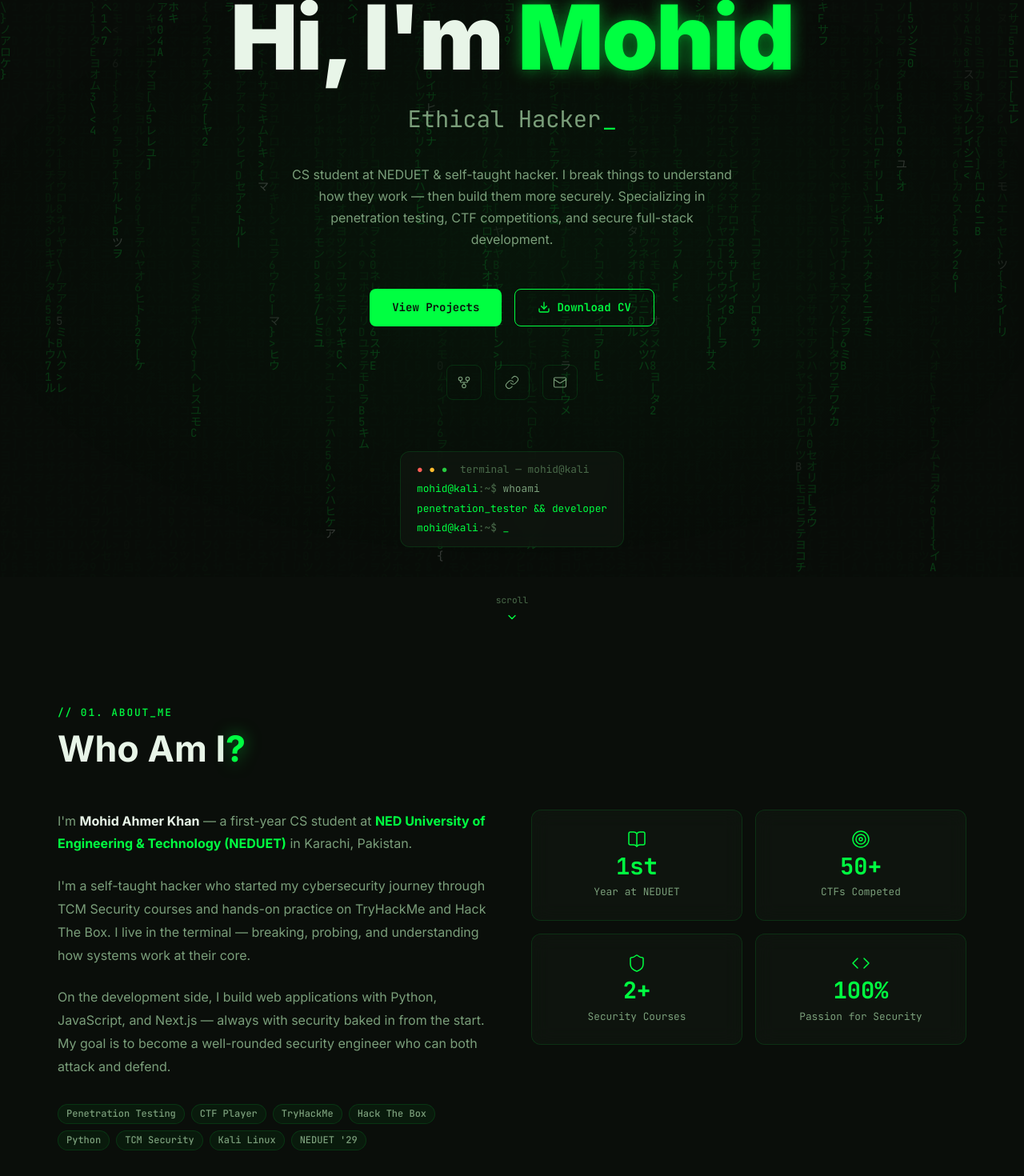
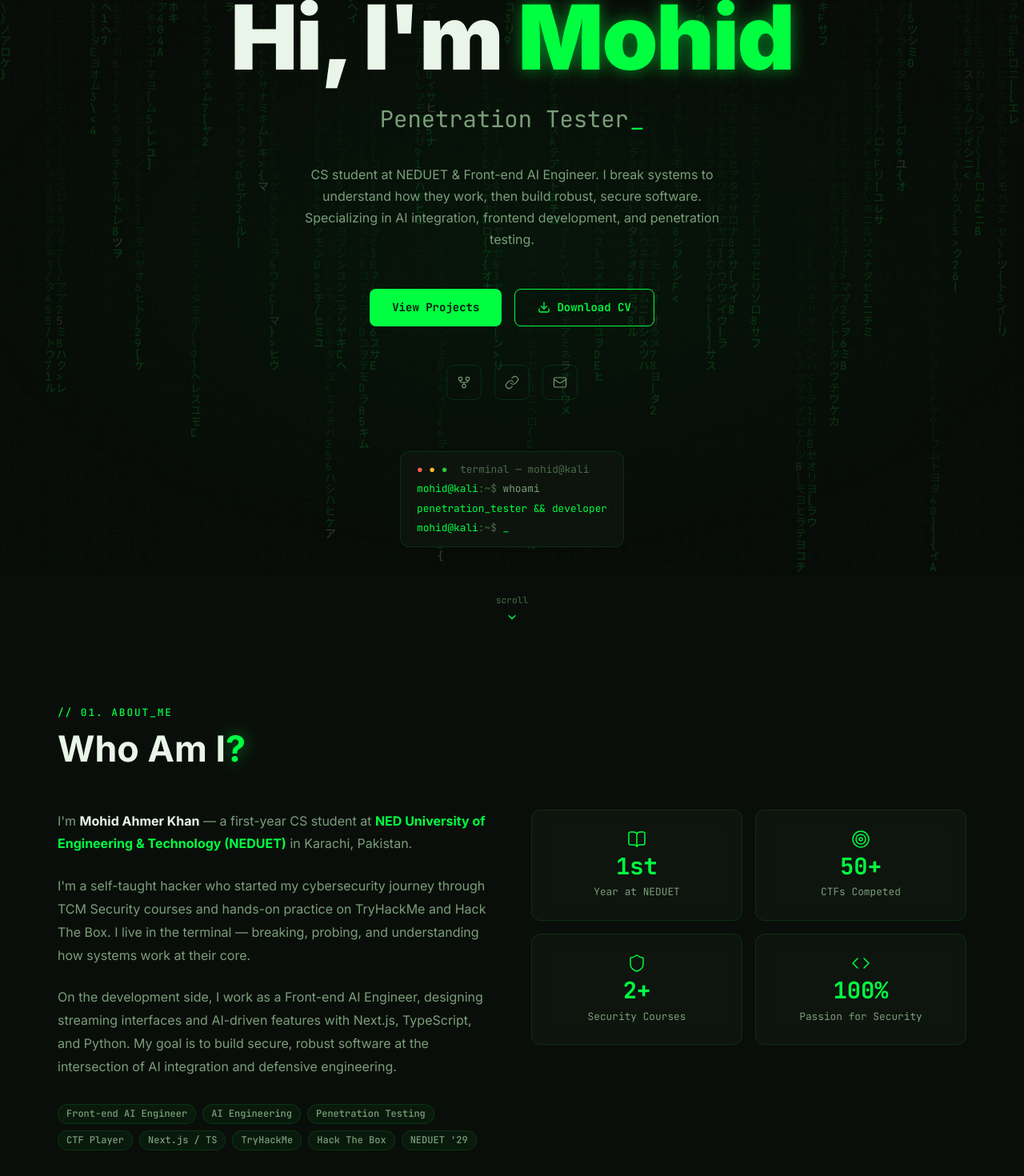
Before and after one commit to Mohidkhan222006/Personal-Portfolio, a Next.js app in the folder portfolio/: page / in a window 1280 px wide. Shown: the part 140-1610 px from the top of the page at 80% size. Built offline with nearby package versions, Linux system fonts and the light colour scheme.

Commit message:
feat(intros): update Hero, About, and Layout metadata to highlight the Front-end AI Engineer role

```diff
--- a/portfolio/src/app/layout.tsx
+++ b/portfolio/src/app/layout.tsx
@@ -2,13 +2,15 @@ import type { Metadata } from "next";
 import "./globals.css";
 
 export const metadata: Metadata = {
-  title: "Mohid Ahmer Khan | Penetration Tester & Software Developer",
+  title: "Mohid Ahmer Khan | Front-end AI Engineer & Security Researcher",
   description:
-    "Portfolio of Mohid Ahmer Khan — CS student at NEDUET, Penetration Tester, Ethical Hacker, and Software Developer from Karachi, Pakistan. Specializing in web application security, network pentesting, CTF competitions, and building secure software.",
+    "Portfolio of Mohid Ahmer Khan — CS student at NEDUET, Front-end AI Engineer, and Penetration Tester from Karachi, Pakistan. Specializing in AI integration, secure software development, and ethical hacking.",
   keywords: [
     "Mohid Ahmer Khan",
     "Mohid Khan",
     "NEDUET",
+    "Front-end AI Engineer",
+    "AI Engineering",
     "Penetration Tester",
     "Ethical Hacker",
     "Cybersecurity",
@@ -27,16 +29,16 @@ export const metadata: Metadata = {
   openGraph: {
     type: "website",
     locale: "en_US",
-    title: "Mohid Ahmer Khan | Penetration Tester & Software Developer",
+    title: "Mohid Ahmer Khan | Front-end AI Engineer & Security Researcher",
     description:
-      "Portfolio of Mohid Ahmer Khan — CS student at NEDUET, Penetration Tester, Ethical Hacker, and Software Developer from Karachi, Pakistan.",
+      "Portfolio of Mohid Ahmer Khan — CS student at NEDUET, Front-end AI Engineer, and Penetration Tester from Karachi, Pakistan.",
     siteName: "Mohid Ahmer Khan — Portfolio",
   },
   twitter: {
     card: "summary_large_image",
-    title: "Mohid Ahmer Khan | Penetration Tester & Software Developer",
+    title: "Mohid Ahmer Khan | Front-end AI Engineer & Security Researcher",
     description:
-      "Portfolio of Mohid Ahmer Khan — CS student at NEDUET, Penetration Tester, Ethical Hacker, and Software Developer.",
+      "Portfolio of Mohid Ahmer Khan — CS student at NEDUET, Front-end AI Engineer, and Penetration Tester.",
   },
   robots: {
     index: true,
--- a/portfolio/src/components/organisms/about/AboutSection.tsx
+++ b/portfolio/src/components/organisms/about/AboutSection.tsx
@@ -75,21 +75,21 @@ export default function AboutSection() {
                 marginBottom: 'var(--space-xl)',
               }}
             >
-              On the development side, I build web applications with Python, JavaScript, and
-              Next.js — always with security baked in from the start. My goal is to become a
-              well-rounded security engineer who can both attack and defend.
+              On the development side, I work as a Front-end AI Engineer, designing streaming interfaces
+              and AI-driven features with Next.js, TypeScript, and Python. My goal is to build secure, robust software
+              at the intersection of AI integration and defensive engineering.
             </p>
 
             {/* Tags */}
             <div style={{ display: 'flex', flexWrap: 'wrap', gap: '8px' }}>
               {[
+                'Front-end AI Engineer',
+                'AI Engineering',
                 'Penetration Testing',
                 'CTF Player',
+                'Next.js / TS',
                 'TryHackMe',
                 'Hack The Box',
-                'Python',
-                'TCM Security',
-                'Kali Linux',
                 'NEDUET \'29',
               ].map((tag) => (
                 <span key={tag} className="tag">
--- a/portfolio/src/components/organisms/hero/HeroSection.tsx
+++ b/portfolio/src/components/organisms/hero/HeroSection.tsx
@@ -7,10 +7,10 @@ import Typewriter from '@/components/ui/typewriter/Typewriter';
 const MatrixRain = dynamic(() => import('@/components/ui/matrix-rain/MatrixRain'), { ssr: false });
 
 const ROLES = [
+  'Front-end AI Engineer',
   'Penetration Tester',
+  'Full Stack Developer',
   'Ethical Hacker',
-  'Full Stack Developer',
-  'CTF Player',
   'Security Researcher',
 ];
 
@@ -122,8 +122,8 @@ export default function HeroSection() {
             lineHeight: 1.7,
           }}
         >
-          CS student at NEDUET &amp; self-taught hacker. I break things to understand how they work — then build
-          them more securely. Specializing in penetration testing, CTF competitions, and secure full-stack development.
+          CS student at NEDUET &amp; Front-end AI Engineer. I break systems to understand how they work, then build
+          robust, secure software. Specializing in AI integration, frontend development, and penetration testing.
         </p>
 
         {/* CTA buttons */}
```
